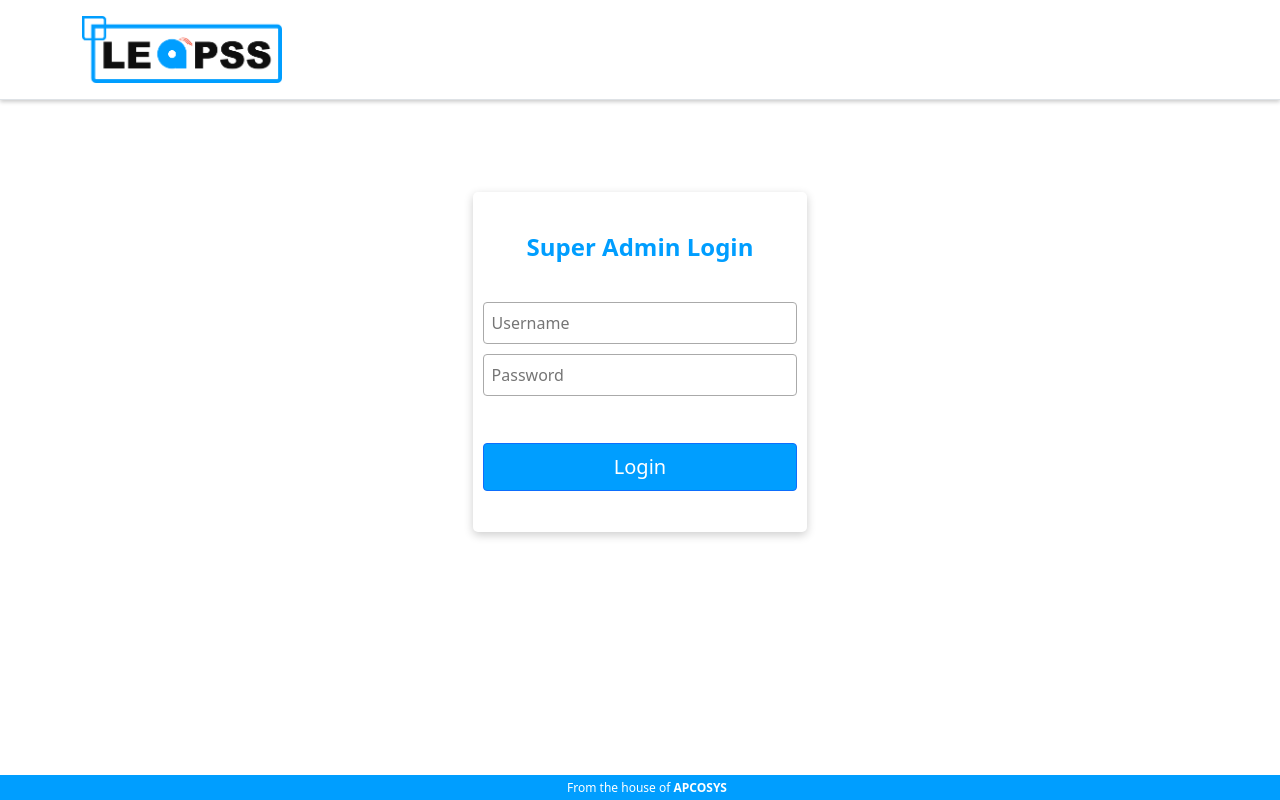
After one commit to ApcosysTest/Latest-Leapss, a Django app: page /superadminlogin in a window 1280 px wide. The commit adds this page. Run offline with Django 4.2, Linux system fonts and the light colour scheme.

Commit message:
Super admin Panel

```diff
--- a/app/templates/appRequestDashboard.html
+++ b/app/templates/appRequestDashboard.html
@@ -1,6 +1,9 @@
 <!DOCTYPE html>
 <html lang="en">
 <head>
+    {% if not user.is_authenticated %}
+    <script>window.location.href = "{% url 'landingpage' %}"</script>
+{% endif %}
     <meta charset="UTF-8">
     <meta http-equiv="X-UA-Compatible" content="IE=edge">
     <meta name="viewport" content="width=device-width, initial-scale=1.0">
@@ -55,7 +58,7 @@
                 <li><a class="list-group-item " href="{% url 'rejectedClientDashboard' %}"><i class="bi bi-receipt"style="margin-left: 20%;font-size:18px;"></i><span></i><span>Rejected Clients</span></a></li>
              </div>
              <div class="logout">
-              <a class="nav-link"href="{% url 'logout' %}"><span class="material-symbols-outlined"style="padding:5%;font-weight: 600; position:relative;top:3px;">
+              <a class="nav-link"href="{% url 'logout_superuser' %}"><span class="material-symbols-outlined"style="padding:5%;font-weight: 600; position:relative;top:3px;">
                 logout
                 </span><span style="font-family: 'Segoe UI', sans-serif; position:relative;bottom:3px; ">Log Out</span></a>
             </div>
--- a/app/templates/approvedClientDashboard.html
+++ b/app/templates/approvedClientDashboard.html
@@ -1,6 +1,9 @@
 <!DOCTYPE html>
 <html lang="en">
 <head>
+    {% if not user.is_authenticated %}
+    <script>window.location.href = "{% url 'landingpage' %}"</script>
+{% endif %}
     <meta charset="UTF-8">
     <meta http-equiv="X-UA-Compatible" content="IE=edge">
     <meta name="viewport" content="width=device-width, initial-scale=1.0">
@@ -55,7 +58,7 @@
                 <li><a class="list-group-item " href="{% url 'rejectedClientDashboard' %}"><i class="bi bi-receipt"style="margin-left: 20%;font-size:18px;"></i><span></i><span>Rejected Clients</span></a></li>
              </div>
              <div class="logout">
-              <a class="nav-link"href="{% url 'logout' %}"><span class="material-symbols-outlined"style="padding:5%;font-weight: 600; position:relative;top:3px;">
+              <a class="nav-link"href="{% url 'logout_superuser' %}"><span class="material-symbols-outlined"style="padding:5%;font-weight: 600; position:relative;top:3px;">
                 logout
                 </span><span style="font-family: 'Segoe UI', sans-serif; position:relative;bottom:3px; ">Log Out</span></a>
             </div>
--- a/app/templates/rejectedClientDashboard.html
+++ b/app/templates/rejectedClientDashboard.html
@@ -1,6 +1,9 @@
 <!DOCTYPE html>
 <html lang="en">
 <head>
+    {% if not user.is_authenticated %}
+    <script>window.location.href = "{% url 'landingpage' %}"</script>
+{% endif %}
     <meta charset="UTF-8">
     <meta http-equiv="X-UA-Compatible" content="IE=edge">
     <meta name="viewport" content="width=device-width, initial-scale=1.0">
@@ -55,7 +58,7 @@
                 <li><a class="list-group-item active" href="{% url 'rejectedClientDashboard' %}"><i class="bi bi-receipt"style="margin-left: 20%;font-size:18px;"></i><span></i><span>Rejected Clients</span></a></li>
              </div>
              <div class="logout">
-              <a class="nav-link"href="{% url 'logout' %}"><span class="material-symbols-outlined"style="padding:5%;font-weight: 600; position:relative;top:3px;">
+              <a class="nav-link"href="{% url 'logout_superuser' %}"><span class="material-symbols-outlined"style="padding:5%;font-weight: 600; position:relative;top:3px;">
                 logout
                 </span><span style="font-family: 'Segoe UI', sans-serif; position:relative;bottom:3px; ">Log Out</span></a>
             </div>
--- /dev/null
+++ b/app/templates/superadminlogin.html
@@ -0,0 +1,90 @@
+<!doctype html>
+<html lang="en">
+<head>
+    {% load static %}
+	<meta charset="utf-8" />
+	<link rel="icon" type="image/png" href="{% static 'assets/img/favicon.ico'%}">
+	<meta http-equiv="X-UA-Compatible" content="IE=edge,chrome=1" />
+
+	<title>Leave Management System</title>
+
+	<meta content='width=device-width, initial-scale=1.0, maximum-scale=1.0, user-scalable=0' name='viewport' />
+    <meta name="viewport" content="width=device-width" />
+
+    <!-- Stylesheet  -->
+    <link rel="stylesheet" href="{% static 'assets/css/style.css'%}">
+
+    <!-- Bootstrap core CSS     -->
+    <link href="https://cdn.jsdelivr.net/npm/bootstrap@5.3.0-alpha1/dist/css/bootstrap.min.css" rel="stylesheet" integrity="sha384-GLhlTQ8iRABdZLl6O3oVMWSktQOp6b7In1Zl3/Jr59b6EGGoI1aFkw7cmDA6j6gD" crossorigin="anonymous">
+
+
+    <!-- Google Fonts -->
+    <link rel="preconnect" href="https://fonts.googleapis.com">
+    <link rel="preconnect" href="https://fonts.gstatic.com" crossorigin>
+    <link href="https://fonts.googleapis.com/css2?family=Poppins:wght@400;600&display=swap" rel="stylesheet">
+</head>
+<body>
+    <section class="content">
+            <!-- Navigation -->
+            <nav class="navbar navbar-expand-lg  align-items-center justify-content-between border-bottom">
+                <div class="container">
+                      <!-- <span class="sub-title"><a class="navbar-brand" href="#"><img src="./assets/img/Apcosys.png" alt="Logo"><h2>Apcosys Private Limited</h2></span></a> -->
+
+                              <div class="logt" >
+                                  <a href="/" class="  d-flex align-items-center">
+                                      <img width="200px" src="{% static 'assets/img/logo.png'%}" alt="Apcosys Logo">
+                                  </a>
+                              </div>
+                      </div>
+                </div><!-- /.container-fluid -->
+          </nav>
+            <!-- /Naivagtion -->
+
+            <div class="container" style="padding-top: 25px;">
+                <div class="login">
+                    <h3>Super Admin Login</h3>
+                    <center>
+                        <div class="container" >
+                        {% if messages %}
+                                <div class ="messages" style="width: 300px;">
+
+                            {% for message in messages  %}
+                                    <div class="alert alert-danger" role="alert">
+                                        <strong style="color:font-size: 15px;">! {{message}}</strong>
+                                    </div>
+
+                            {% endfor %}
+
+                                </div>
+
+                        {% endif %}
+                        </div>
+                    </center>
+                    <form method="POST" action="{% url 'superadminlogin' %}">
+                        {% csrf_token %}
+                        <div class="inputField">
+                            <input type="text" placeholder="Username" name="username" required>
+                        </div>
+                        <div>
+                            <input type="password" placeholder="Password" name="password" required>
+                        </div>
+                        <button type="submit" class="btn btn-primary btn-lg btn-block loginButton">Login</button>
+                    </form>
+                    {% comment %} <div class="text-center">
+                        <a href="{% url 'adminForgotPassword' %}">Forgot Password</a>
+                    </div> {% endcomment %}
+                </div>
+            </div>
+     </section>
+     <div id="footer" class="justify-content-between">
+        <div class="row">
+            <p>From the house of <b> &nbsp;APCOSYS</b></p>
+        </div>
+    </div>
+</body>
+    <!--   Core JS Files   -->
+    <script src="{% static 'assets/js/main.js'%}"></script>
+    <script src="https://cdn.jsdelivr.net/npm/bootstrap@5.3.0-alpha1/dist/js/bootstrap.bundle.min.js" integrity="sha384-w76AqPfDkMBDXo30jS1Sgez6pr3x5MlQ1ZAGC+nuZB+EYdgRZgiwxhTBTkF7CXvN" crossorigin="anonymous"></script>
+
+	</script>
+</html>
--- a/app/views.py
+++ b/app/views.py
@@ -14,6 +14,7 @@ from .utils import Calendar, Eventcal
 from django.utils.safestring import mark_safe
 from django.views import generic
 from django.contrib.auth import authenticate, logout, login as auth_login
+from django.contrib.auth import authenticate, login, logout
 from django.contrib.auth.decorators import login_required, user_passes_test
 from django.utils.decorators import method_decorator
 from django.contrib.auth.models import Group, Permission
@@ -1576,3 +1577,29 @@ def delete_event(request, event_id):
         instance = Event()
     instance.delete()
     return redirect('adminDashboard')
+
+
+def superadminlogin(request):
+    if request.method == 'POST':
+        username = request.POST.get('username')
+        password = request.POST.get('password')
+        user = authenticate(request, username=username, password=password)
+
+        if user is not None:
+
+            if user.groups.filter(name='SUPERADMIN').exists():
+                login(request, user)
+                return redirect('homeDashboard')
+            else:
+                messages.error(request, "You don't have the required permissions.")
+        else:
+            messages.error(request, "There was an error in the login details.")
+
+    return render(request, 'superadminlogin.html')
+
+
+
+def logout_superuser(request):
+    logout(request)
+    # messages.success(request, "You have logout")
+    return redirect('landingpage')
--- a/crud/urls.py
+++ b/crud/urls.py
@@ -31,6 +31,8 @@ urlpatterns = [
     path('appDisabled', appDisabled, name='appDisabled'),
     path('homeDashboard/', homeDashboard, name='homeDashboard'),
     path('getDashboardData/<int:client_id>/', getDashboardData, name='getDashboardData'),
+    path('superadminlogin', superadminlogin, name='superadminlogin'),
+    path('logout_superuser', logout_superuser, name='logout_superuser'),
 
     # Admin
     # path('adminLogin', adminLogin, name='adminLogin'),
```
Also changed, not shown: app/templates/homeDashboard.html (+12 -6 lines), db.sqlite3.
